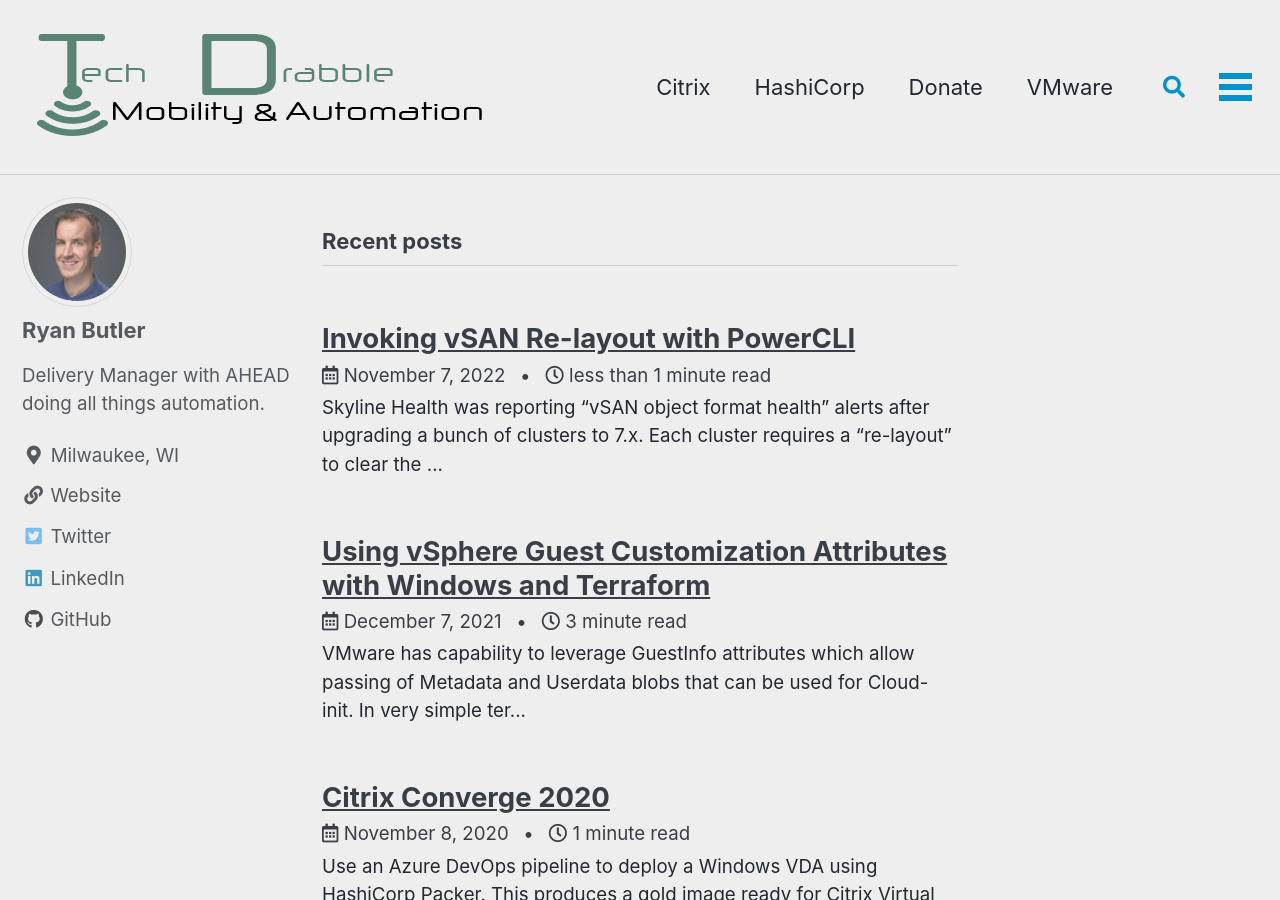
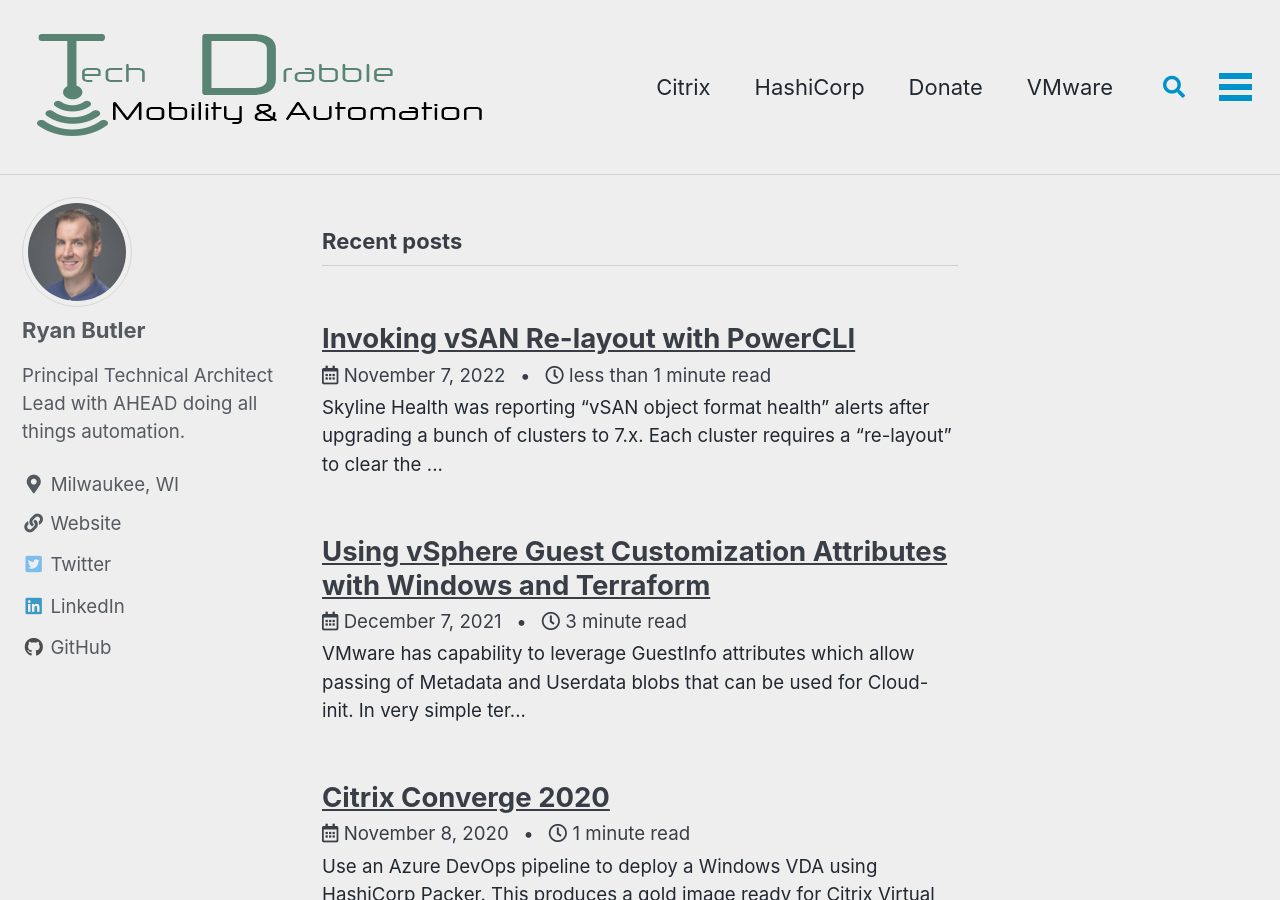
Before and after one commit to ryancbutler/blog, a Jekyll site: the page built from index.html, in a window 1280 px wide and 900 px high. Built offline with Jekyll 4.4.1, drawn with Linux system fonts in a browser that asks for light colours; cached includes are drawn as plain includes; the list of posts is cut into pages by our own code.

Commit message:
update author bio to reflect new position

```diff
--- a/_config.yml
+++ b/_config.yml
@@ -102,7 +102,7 @@ analytics:
 author:
   name: "Ryan Butler"
   avatar: /assets/images/content/avatar.jpg # path of avatar image, e.g. "/assets/images/bio-photo.jpg"
-  bio: "Delivery Manager with [AHEAD](https://ahead.com) doing all things automation."
+  bio: "Principal Technical Architect Lead with [AHEAD](https://ahead.com) doing all things automation."
   location: "Milwaukee, WI"
   email:
   links:
```
